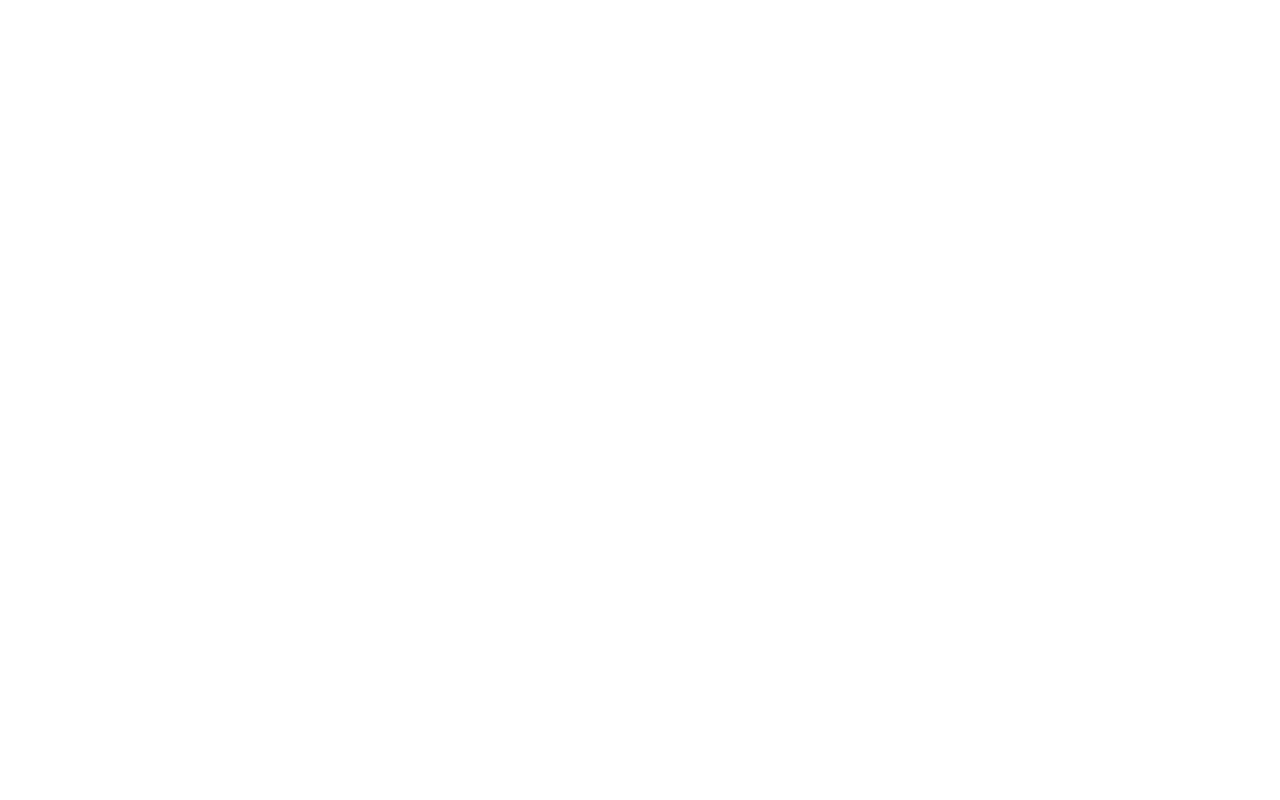
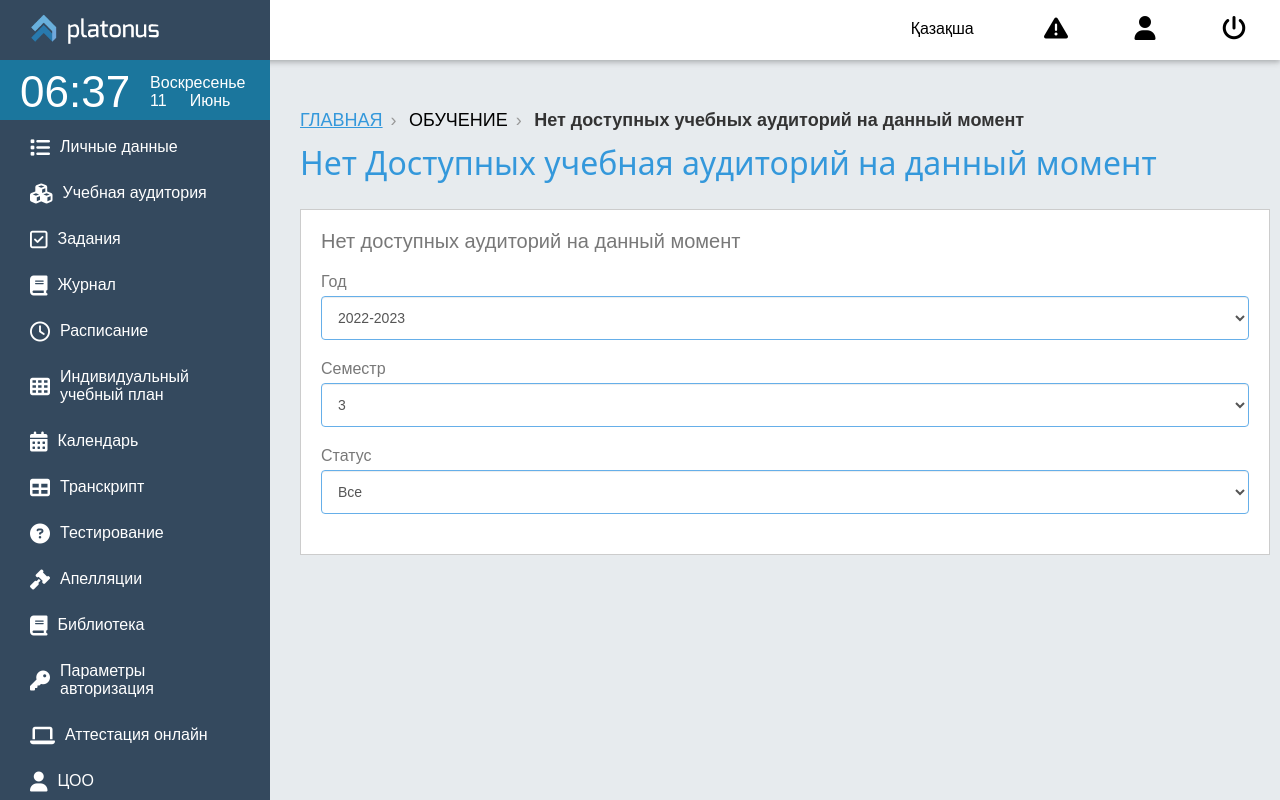
Before and after one commit to arystambek-dimash/platonus_front, a plain HTML site: page uchebnaya_auditorya.html in a window 1280 px wide. Drawn offline with Linux system fonts and the light colour scheme.

Commit message:
auditory

```diff
--- /dev/null
+++ b/uchebnaya_auditorya.css
@@ -0,0 +1,62 @@
+ol.breadcrumb {
+  list-style-type: none;
+  padding: 0;
+  margin: 0;
+}
+
+ol.breadcrumb li {
+  display: inline;
+  font-size: 18px;
+}
+
+ol.breadcrumb li:not(:last-child):after {
+  content: "›";
+  margin: 0 8px;
+  color: #999;
+}
+
+ol.breadcrumb li.active {
+  font-weight: bold;
+}
+
+ol.breadcrumb li.active span {
+  color: #333;
+}
+
+.section-1 {
+  margin-bottom: 20px;
+  margin-top: 20px;
+}
+
+.section-label {
+  color: #787878;
+}
+
+.control-box {
+  margin-top: 5px;
+}
+
+.form-control {
+  width: 100%;
+  display: block;
+  padding: 12px 12px;
+  font-size: 14px;
+  line-height: 1.42857143;
+  color: #555;
+  background-color: #fff;
+  background-image: none;
+  border: 1px solid #66afe9;
+  border-radius: 4px;
+  -webkit-box-shadow: inset 0 1px 1px rgba(0, 0, 0, .075);
+  box-shadow: inset 0 1px 1px rgba(0, 0, 0, .075);
+  -webkit-transition: border-color ease-in-out .15s, -webkit-box-shadow ease-in-out .15s;
+  -o-transition: border-color ease-in-out .15s, box-shadow ease-in-out .15s;
+  transition: border-color ease-in-out .15s, box-shadow ease-in-out .15s;
+}
+
+.form-control:focus {
+  border-color: #66afe9;
+  outline: 0;
+  -webkit-box-shadow: inset 0 1px 1px rgba(0, 0, 0, .075), 0 0 8px rgba(102, 175, 233, .6);
+  box-shadow: inset 0 1px 1px rgba(0, 0, 0, .075), 0 0 8px rgba(102, 175, 233, .6);
+}
--- a/uchebnaya_auditorya.html
+++ b/uchebnaya_auditorya.html
@@ -0,0 +1,112 @@
+<!DOCTYPE html>
+<html lang="en">
+<head>
+    <meta charset="UTF-8">
+    <meta http-equiv="X-UA-Compatible" content="IE=edge">
+    <meta name="viewport" content="width=device-width, initial-scale=1.0">
+     <link rel="stylesheet" href="style.css">
+     <link rel="stylesheet" href="uchebnaya_auditorya.css">
+    <title>Document</title>
+</head>
+<body>
+    <section>
+    <nav>
+        <div class="logoBlock">
+            <div class="conatiner-logo">
+                <div class="logo"></div>
+            </div>
+        </div>
+        <div class="navbar">
+            <div class="dropdown">
+                <button class="dropbtn">Қазақша</button>
+                <div class="dropdown-content">
+                  <a href="#">Қазақша</a>
+                  <a href="#">Руский</a>
+                  <a href="#">English</a>
+                </div>
+            </div>
+            <a href="#"><i class="fa-solid fa-triangle-exclamation fa-xl" style="color: #000000;"></i></a>
+            <a href="#"><i class="fa-solid fa-user fa-xl" style="color: #000000;"></i></a>
+            <a href="#"><i class="fas fa-power-off fa-xl" style="color: #000000;"></i></a>
+        </div>
+    </nav>
+    <div class="sidenav">
+        <div class="clock">
+            <p id="clock-circle">0</p>
+            <div class="Date">
+                <div style="display: flex; justify-content: space-between; padding-right: 15px;">
+                    <label id = "day" style="color: white;"></label>
+                    <label id="month" style="color: white;"></label>
+                </div>
+                <label id="weekday" style="color: white;"></label>
+            </div>
+        </div>
+        <div class="container-side-content">
+        <div class="side-content"><a href=""><i class="fa fa fa-list fa-lg" style="color:white;"></i><p>Личные данные</p></a></div>
+        <div class="side-content"><a href=""><i class="fa fa-cubes fa-lg" style="color:white;"></i><p>Учебная аудитория</p></a></div>
+        <div class="side-content"><a href=""><i class="fa fa-check-square-o fa-lg" style="color:white;"></i><p>Задания</p></a></div>
+        <div class="side-content"><a href=""><i class="fa fa fa-book fa-lg" style="color:white;"></i><p>Журнал</p></a></div>
+        <div class="side-content"><a href=""><i class="fa fa fa-clock-o fa-lg" style="color:white;"></i><p>Расписание</p></a></div>
+        <div class="side-content"><a href=""><i class="fa fa fa-th fa-lg" style="color:white;"></i><p>Индивидуальный<br>учебный план</p></a></div>
+        <div class="side-content"><a href=""><i class="fa fa fa-calendar fa-lg" style="color:white;"></i><p>Календарь</p></a></div>
+        <div class="side-content"><a href=""><i class="fa fa fa-table fa-lg" style="color:white;"></i><p>Транскрипт</p></a></div>
+        <div class="side-content"><a href=""><i class="fa fa fa-question-circle fa-lg" style="color:white;"></i><p>Тестирование</p></a></div>
+        <div class="side-content"><a href=""><i class="fa fa fa-gavel fa-lg" style="color:white;"></i><p>Апелляции</p></a></div>
+        <div class="side-content"><a href=""><i class="fa fa fa-book fa-lg" style="color:white;"></i><p>Библиотека</p></a></div>
+        <div class="side-content"><a href=""><i class="fa fa fa-key fa-lg" style="color:white;"></i><p>Параметры<br>авторизация</p></a></div>
+        <div class="side-content"><a href=""><i class="fa fa fa-laptop fa-lg" style="color:white;"></i><p>Аттестация онлайн</p></a></div>
+        <div class="side-content"><a href=""><i class="fa fa fa-user fa-lg"  style="color:white;"></i><p>ЦОО</p></a></div>
+        <div class="side-content"><a href=""><i class="fa fa fa-check-circle fa-lg" style="color:white;"></i><p>Анкетирование</p></a></div>
+        </div>
+    </div>
+    </section>
+    <main>
+        <ol class="breadcrumb">
+            <li><a href="login">ГЛАВНАЯ</a></li>
+            <li><span>ОБУЧЕНИЕ</span></li>
+            <li class="active"><span>Нет доступных учебных аудиторий на данный момент</span></li>
+        </ol>
+        <h1 style="font-size: 32px; margin-bottom: 25px; font-family: system-ui, -apple-system, BlinkMacSystemFont, 'Segoe UI', Roboto, Oxygen, Ubuntu, Cantarell, 'Open Sans', 'Helvetica Neue', sans-serif; color: #3498DB; font-weight: 100; padding-top: 10px;">Нет Доступных учебная аудиторий на данный момент</h1>
+        <div class="box-message">
+            <p style="font-size: 20px; color: #787878; ">Нет доступных аудиторий на данный момент</p>
+            <div class="box-header">
+                <div class="section-1">
+                    <p class="section-label">Год</p>
+                    <div class="control-box">
+                      <select class="form-control">
+                        <option class="option" value="2021">2021-2022</option>
+                        <option class="option" value="2022" selected>2022-2023</option>
+                        <option class="option" value="2023">2023-2024</option>
+                      </select>
+                    </div>
+                  </div>
+
+                  <div class="section-1">
+                    <p class="section-label">Семестр</p>
+                    <div class="control-box">
+                      <select class="form-control">
+                        <option class="option" value="1">1</option>
+                        <option class="option" value="2">2</option>
+                        <option class="option" value="3" selected>3</option>
+                      </select>
+                    </div>
+                  </div>
+
+                  <div class="section-1">
+                    <p class="section-label">Статус</p>
+                    <div class="control-box">
+                      <select class="form-control">
+                        <option class="option" value="0">Все</option>
+                        <option class="option" value="1">Лекции</option>
+                        <option class="option" value="2">Практики, Семинары</option>
+                      </select>
+                    </div>
+                  </div>
+
+            </div>
+        </div>
+    </main>
+    <script src="https://kit.fontawesome.com/bef3883c67.js" crossorigin="anonymous"></script>
+    <script src="js.js"></script>
+</body>
+</html>
```
Also changed, not shown: index.html (+1 -1 lines), 1 other file.
